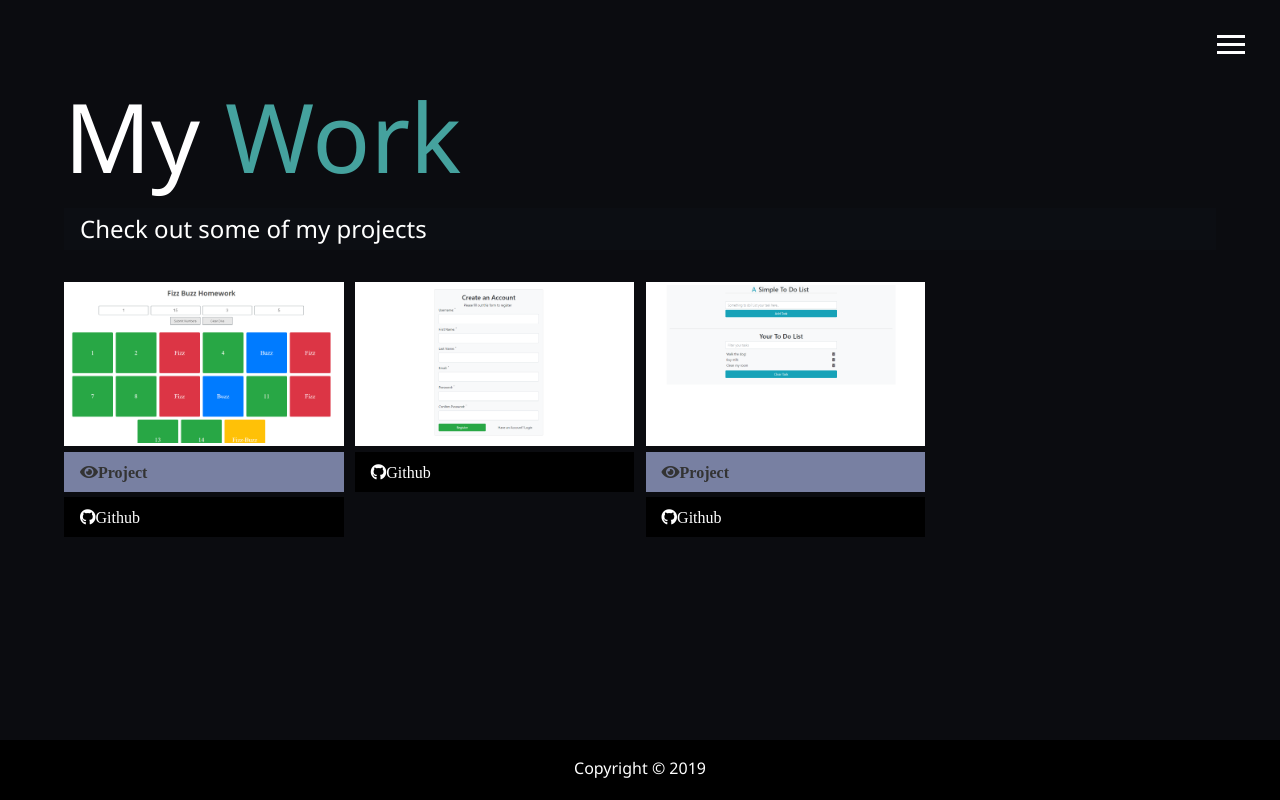
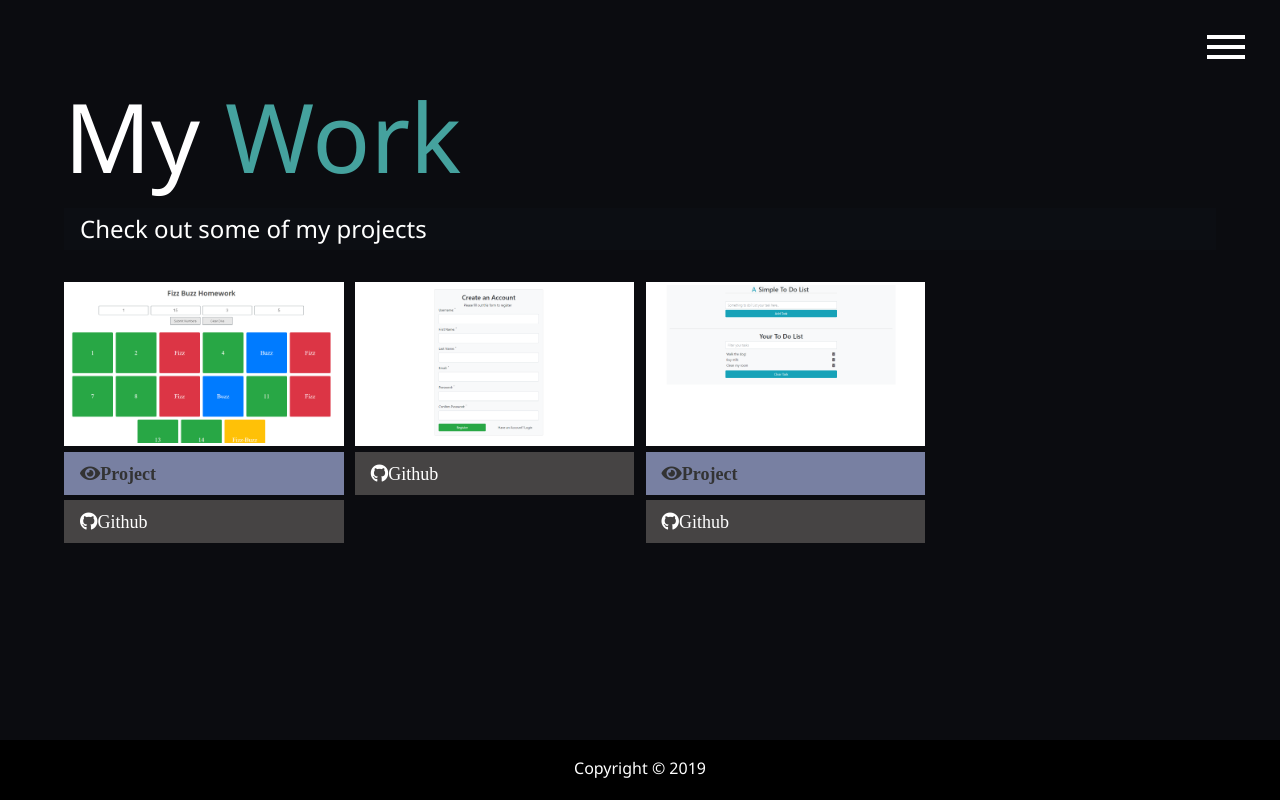
Before and after one commit to reinisk22/reinis_portfolio, a website: page dist/work.html in a window 1280 px wide. Drawn offline with Linux system fonts and the light colour scheme.

Commit message:
Updated contacts and hmaburger button

```diff
--- a/scss/_menu.scss
+++ b/scss/_menu.scss
@@ -9,9 +9,9 @@
     @include easeOut();
 
     .btn-line {
-        width: 28px;
-        height: 3px;
-        margin: 0 0 5px 0;
+        width: 38px;
+        height: 4px;
+        margin: 0 0 6px 0;
         background: set-text-color($primary-color);
         @include easeOut();
     }
@@ -34,7 +34,7 @@
 
             // Line 3 - rotate
             &:nth-child(3) {
-                transform: rotate(-45deg) translate(7px, -6px);
+                transform: rotate(-45deg) translate(10px, -7px);
             }
         }
     }
--- a/scss/main.scss
+++ b/scss/main.scss
@@ -192,6 +192,7 @@ main {
   padding: 0.5rem 1rem;
   border: 0;
   margin-bottom: 0.3rem;
+  font-size: 18px;
 
   &:hover {
     background: $secondary-color;
@@ -207,7 +208,7 @@ main {
 
 .btn-dark {
   @extend .btn;
-  background: darken($color: $primary-color, $amount: 50);
+  background: lighten($color: rgb(44, 43, 43), $amount: 10);
   color: #fff;
 }
 
```
Also changed, not shown: dist/contact.html, dist/css/main.css.
